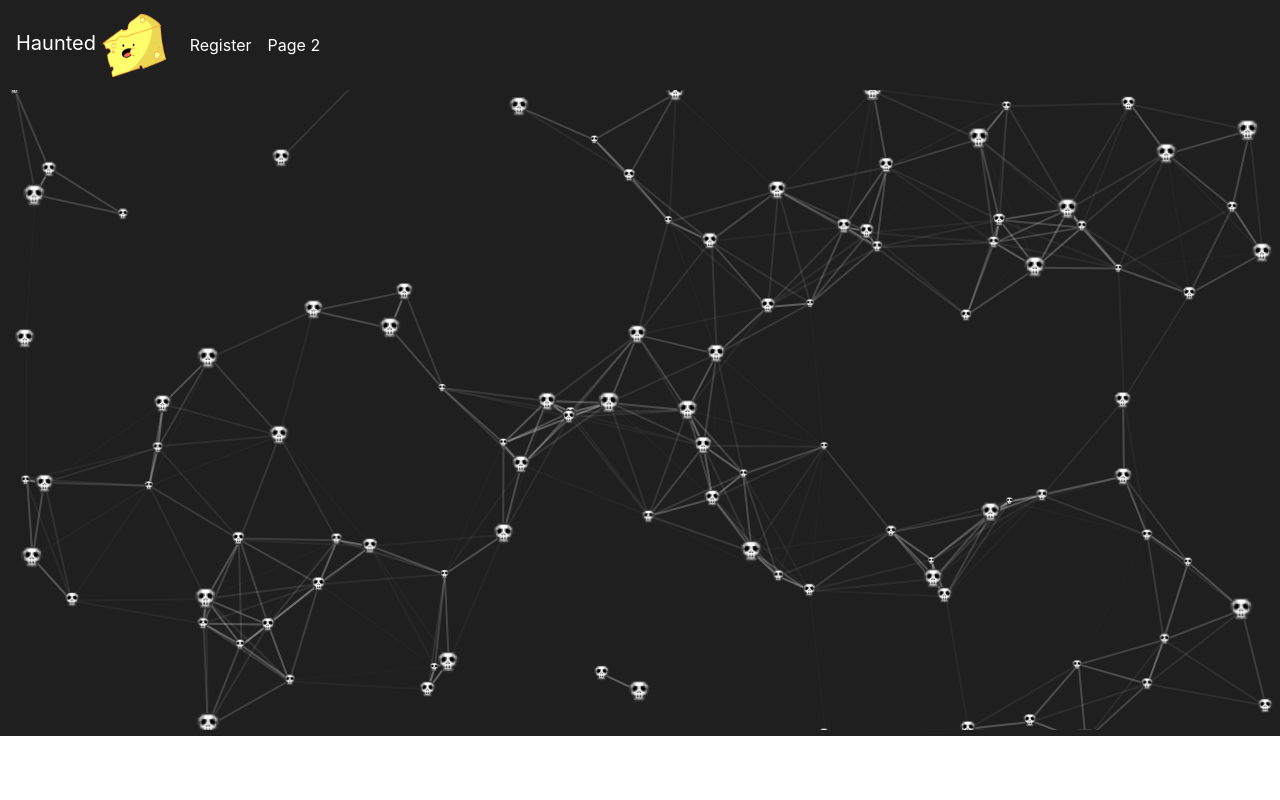
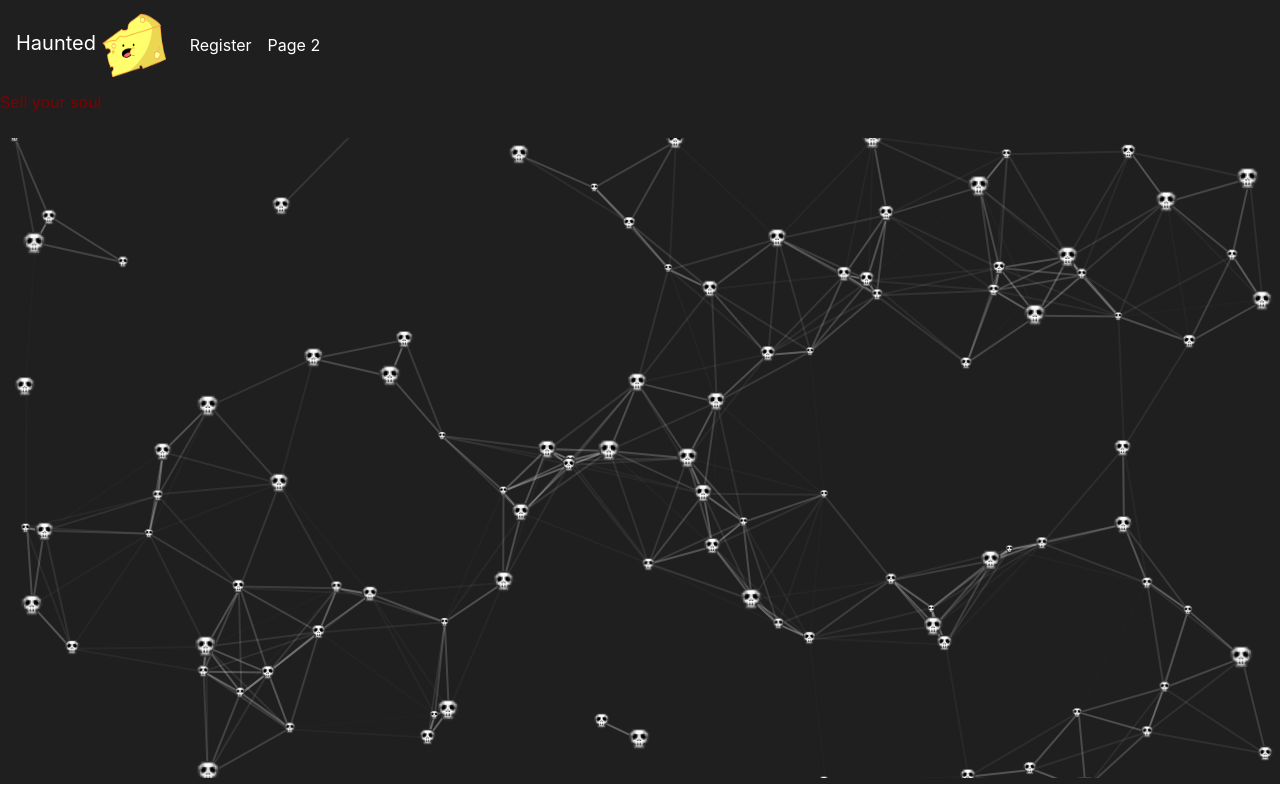
Before and after one commit to nathanwelsh8/halloween_hackathon_2020, a Django app: page /register/ in a window 1280 px wide. Run offline with Django 3.2, Linux system fonts and the light colour scheme.

Commit message:
Register changes

```diff
--- a/HalloweenFun/HauntedCheese/views.py
+++ b/HalloweenFun/HauntedCheese/views.py
@@ -51,7 +51,6 @@ class Login(View):
             return redirect(reverse('spatulaApp:register'))
 
         user = authenticate(username=str(username.lower()), password=str(password))
-
         if user:
             if user.is_active:
                 login(request, user)
@@ -64,13 +63,18 @@ class Login(View):
 
 class Register(View):
     context_dict = {}
+    registered = False
 
     def get(self,request, **kwargs):
+
+        self.context_dict["registered"] = self.registered
+        self.context_dict["user_form"] = UserForm()
         return render(request, 'HauntedCheese/register.html', self.context_dict)
 
     def post(self,request):
-         # Attempt to grab information from the raw form information.
-        # Note that we make use of both UserForm
+        # called when user presses submit
+
+        # Attempt to grab information from the raw form information.
         user_form = UserForm(request.POST)
 
         if user_form.is_valid():
@@ -84,7 +88,7 @@ class Register(View):
 
             # Update our variable to indicate that the template
             # registration was successful.
-            registered = True
+            self.registered = True
 
             user = authenticate(username=user.username.lower(), password=user_form['password'].data)
             if user:
--- a/HalloweenFun/templates/HauntedCheese/register.html
+++ b/HalloweenFun/templates/HauntedCheese/register.html
@@ -7,11 +7,20 @@
 
 {% block body_block %}
 	{% if not registered %}
-		<!--
-            Add register stuff here
-        -->
+		<div class="row">
+			<div class="col-lg-12">
+				<div class="form-group">
+					<label class="form-label">
+						<span style="color: maroon;">Sell your soul</span>
+					</label>
+				</div>
+				<div class="form-group">
+
+				</div>
+			</div>
+		</div>
 	{% else %}
-		<strong>Thank you for registering!</strong>
+		<strong>You belong to me now!</strong>
 		<a href="{% url 'HauntedCheese:index' %}">Return to the homepage.</a><br />
 	{% endif %}
 {% endblock %}
```
Also changed, not shown: 1 other file.
